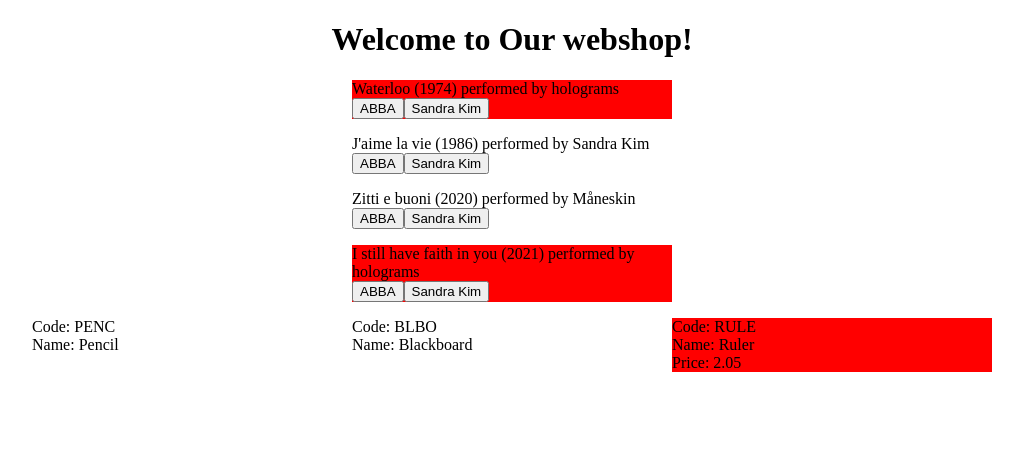
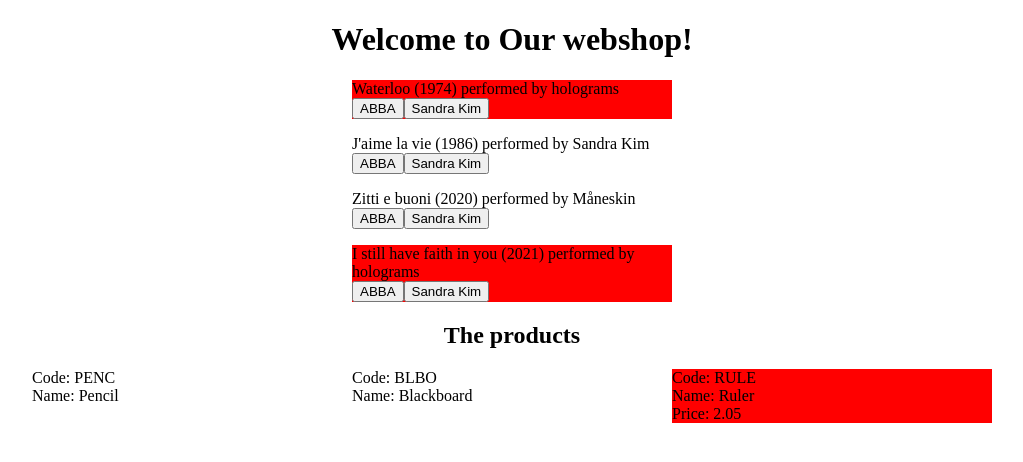
Before and after one commit to Jef-DS/angwebshop, an Angular app: page / in a window 1280 px wide. Shown: the top 462 px of the page, without its empty margins (128-1151 px from the left). Built offline with nearby package versions, Linux system fonts and the light colour scheme.

Commit message:
ProductListComponent with title

```diff
--- a/src/app/app.component.html
+++ b/src/app/app.component.html
@@ -3,5 +3,5 @@
     Welcome to {{ title }}!
   </h1>
   <song-item></song-item>
-  <app-product-list ></app-product-list>
+  <app-product-list [title]="'The products'"></app-product-list>
 </div>
--- a/src/app/product/product-list/product-list.component.html
+++ b/src/app/product/product-list/product-list.component.html
@@ -1,3 +1,4 @@
+<h2>{{title}}</h2>
 <div class="products">
     <app-product-single-item *ngFor="let prod of products" [product]="prod"></app-product-single-item>
 </div>
--- a/src/app/product/product-list/product-list.component.ts
+++ b/src/app/product/product-list/product-list.component.ts
@@ -12,6 +12,7 @@
     new Product('BLBO', 'Blackboard', 20.95),
     new Product('RULE', 'Ruler', 2.05, true)
   ];
+  @Input() title!: string;
   constructor() { }
 
   ngOnInit(): void {
```
